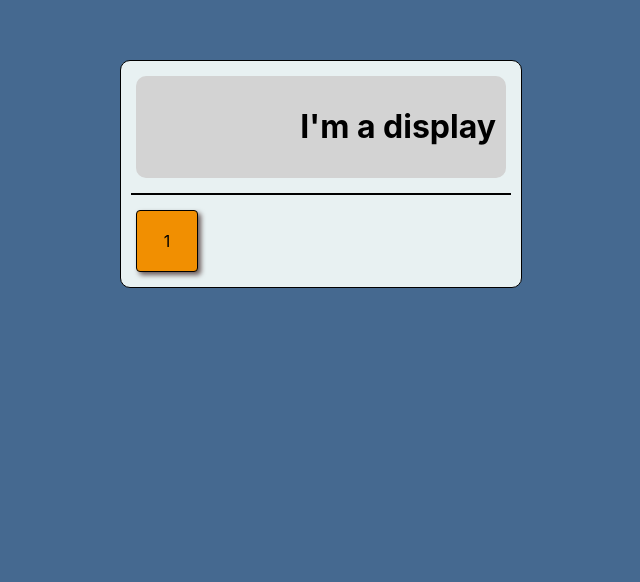
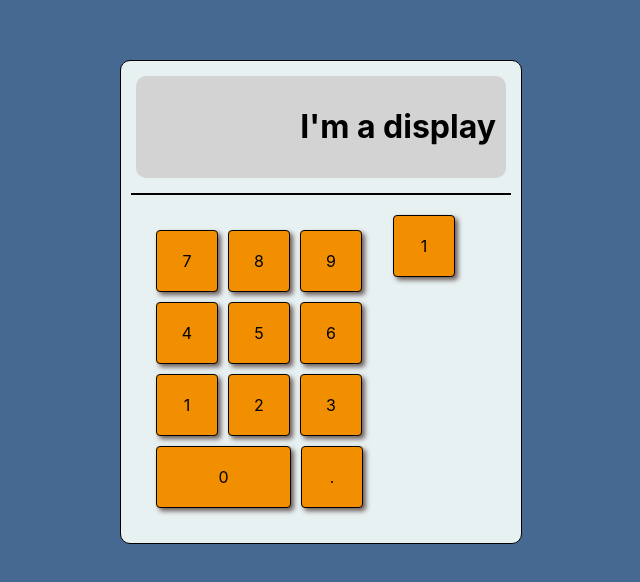
Before and after one commit to ethueter/Basic-Calculator, a React (Create React App) app: page / in a window 1280 px wide. Shown: the top 582 px of the page, without its empty margins (319-959 px from the left). Built offline with nearby package versions, Linux system fonts and the light colour scheme.

Commit message:
reworking keypad

```diff
--- a/src/App.css
+++ b/src/App.css
@@ -27,7 +27,14 @@
   border-radius: 10px;
 }
 
+.keypad-container {
+  margin: 15px;
+  display: flex;
+
+}
+
 .keypad {
+  width: 60%;
   margin: 15px;
   display: flex;
   flex-wrap: wrap;
@@ -44,4 +51,20 @@
   border: 1px solid black;
   border-radius: 4px;
   box-shadow: 3px 3px 5px #695958;
+  margin: 5px
 }
+
+.key-big {
+  width: 133px;
+  height: 60px;
+  background-color: #F18F01;
+  color: black;
+  display: flex;
+  justify-content: center;
+  align-items: center;
+  border: 1px solid black;
+  border-radius: 4px;
+  box-shadow: 3px 3px 5px #695958;
+  margin: 5px
+
+}
--- a/src/Calc/Keypad.js
+++ b/src/Calc/Keypad.js
@@ -4,11 +4,47 @@ import Key from './Key';
 const Keypad = (props) => {
 
     return (
-        <div className='keypad'>
-            <Key
-            click={props.click}  />
+      <div className="keypad-container">
+        <div className="keypad">
+          <div id="seven" className="key-reg" onClick={props.click}>
+            7
+          </div>
+          <div id="eight" className="key-reg" onClick={props.click}>
+            8
+          </div>
+          <div id="nine" className="key-reg" onClick={props.click}>
+            9
+          </div>
+          <div id="four" className="key-reg" onClick={props.click}>
+            4
+          </div>
+          <div id="five" className="key-reg" onClick={props.click}>
+            5
+          </div>
+          <div id="six" className="key-reg" onClick={props.click}>
+            6
+          </div>
+          <div id="one" className="key-reg" onClick={props.click}>
+            1
+          </div>
+          <div id="two" className="key-reg" onClick={props.click}>
+            2
+          </div>
+          <div id="three" className="key-reg" onClick={props.click}>
+            3
+          </div>
+          <div id="zero" className="key-big" onClick={props.click}>
+            0
+          </div>
+          <div id="decimal" className="key-reg" onClick={props.click}>
+            .
+          </div>
         </div>
-    )
+        <div id="one" className="key-reg" onClick={props.click}>
+          1
+        </div>
+      </div>
+    );
 };
 
 export default Keypad;
```
